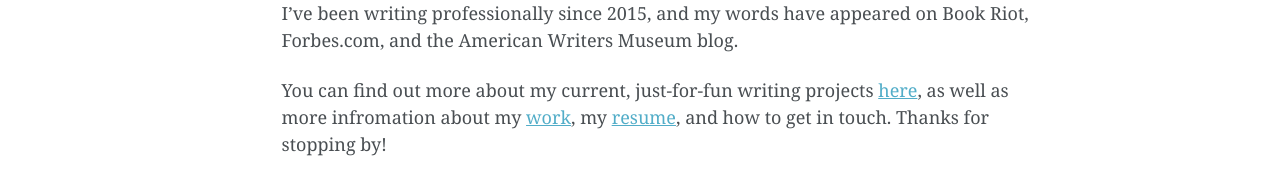
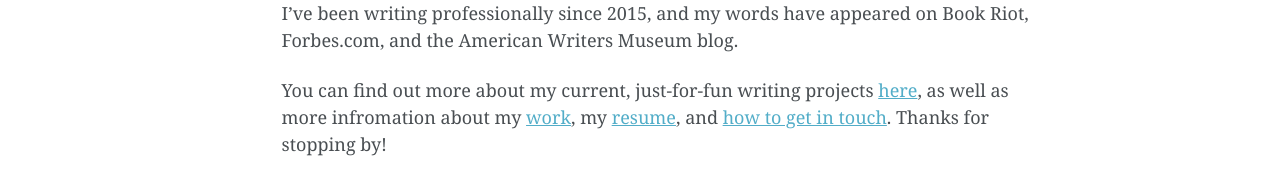
Before and after one commit to hannahmengler/hannahmengler.github.io, a Jekyll site: the page built from _pages/about.md, in a window 1280 px wide. Shown: the part 368-563 px from the top of the page. Built offline with Jekyll 4.4.1, drawn with Linux system fonts in a browser that asks for light colours; part of the change alters nothing that is shown.

```diff
--- a/_pages/about.md
+++ b/_pages/about.md
@@ -14,4 +14,4 @@ In my five years in the publishing industry, I've handled the US hardcover marke
 
 I've been writing professionally since 2015, and my words have appeared on Book Riot, Forbes.com, and the American Writers Museum blog.
 
-You can find out more about my current, just-for-fun writing projects [here](https://hannahmengler.github.io/writing/), as well as more infromation about my [work](https://hannahmengler.github.io/marketing/), my [resume](https://hannahmengler.github.io/resume/), and how to get in touch. Thanks for stopping by!
+You can find out more about my current, just-for-fun writing projects [here](https://hannahmengler.github.io/writing/), as well as more infromation about my [work](https://hannahmengler.github.io/marketing/), my [resume](https://hannahmengler.github.io/resume/), and [how to get in touch](https://hannahmengler.github.io/contact/). Thanks for stopping by!
```
Also changed, not shown: _pages/writing.md (+8 -0 lines).
